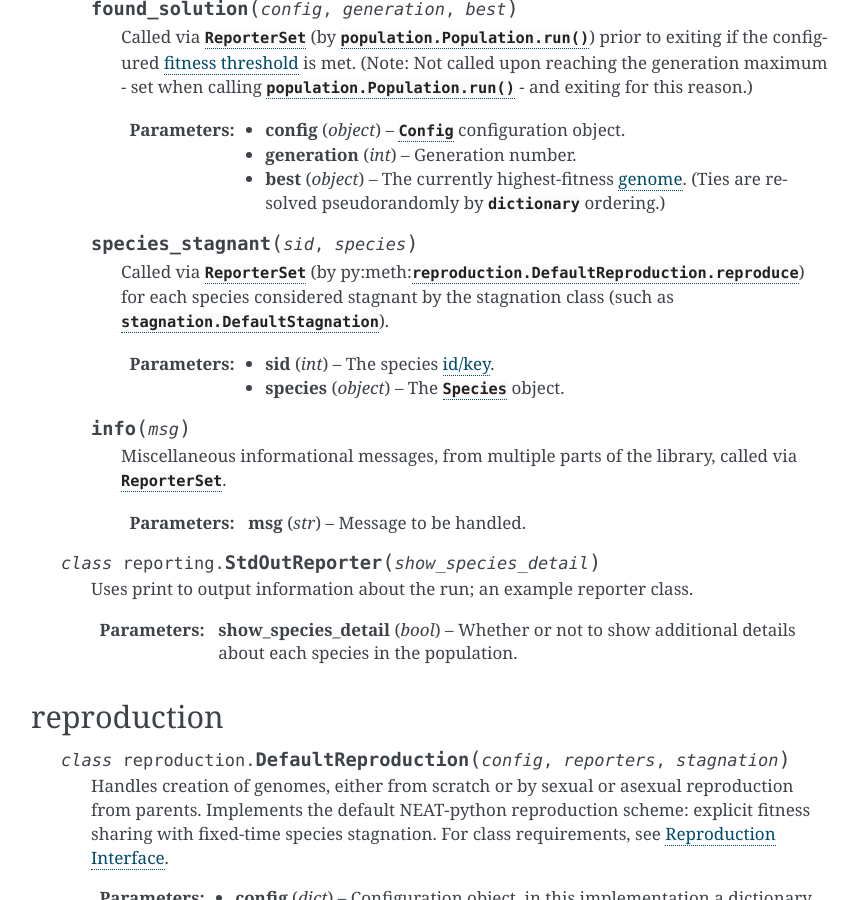
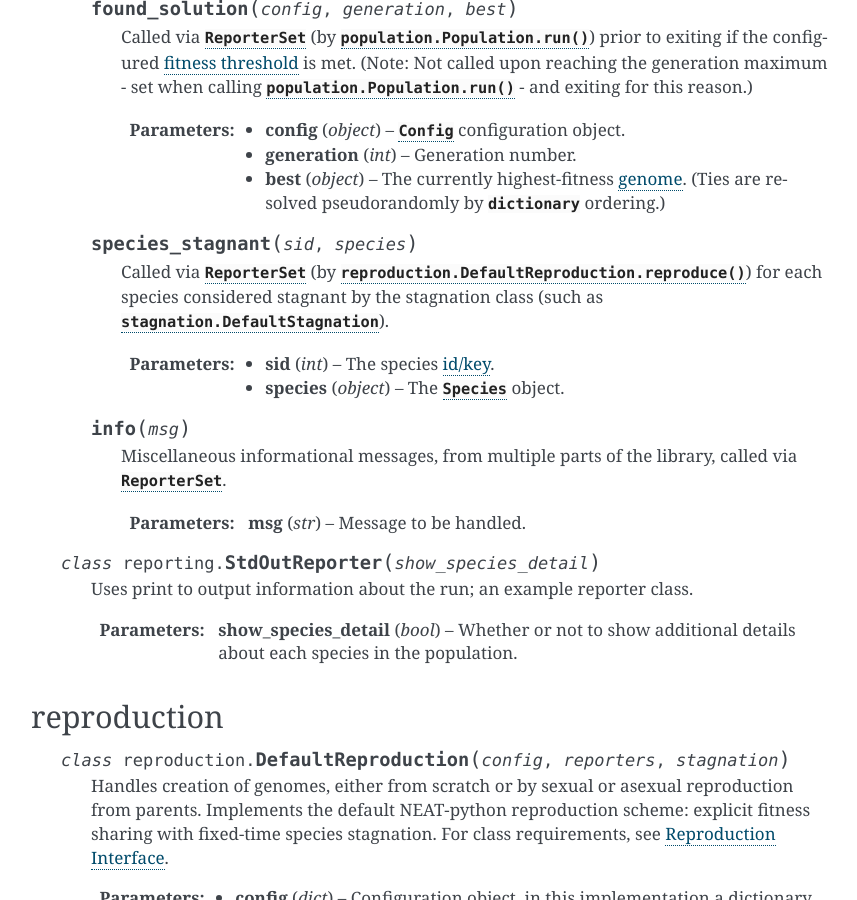
Before and after one commit to CodeReclaimers/neat-python, a Sphinx documentation site: the page built from docs/module_summaries.rst, in a window 1280 px wide and 900 px high, scrolled down 24592 px. Shown: the whole window, without its empty margins (219-1076 px from the left). Built offline with Sphinx 7.4.7, drawn with Linux system fonts in a browser that asks for light colours; some of the changed text lies outside the part shown.

Commit message:
More typo fixes

```diff
--- a/docs/config_file.rst
+++ b/docs/config_file.rst
@@ -380,5 +380,5 @@ required for your particular implementation.
 * *weight_mutate_rate*
     The probability that :term:`mutation` will change the weight of a connection by adding a random value.
 * *weight_replace_rate*
-    The probability that :term:`mutation` will replace the weight of a connection with a newly py:meth:`chosen <attributes.FloatAttribute.mutate_value>`
+    The probability that :term:`mutation` will replace the weight of a connection with a newly :py:meth:`chosen <attributes.FloatAttribute.mutate_value>`
     random value (as if it were a new connection).
--- a/docs/module_summaries.rst
+++ b/docs/module_summaries.rst
@@ -1232,7 +1232,7 @@ reporting
 
     .. py:method:: species_stagnant(sid, species)
 
-      Called via :py:class:`ReporterSet` (by py:meth:`reproduction.DefaultReproduction.reproduce`) for each species considered stagnant by the
+      Called via :py:class:`ReporterSet` (by :py:meth:`reproduction.DefaultReproduction.reproduce`) for each species considered stagnant by the
       stagnation class (such as :py:class:`stagnation.DefaultStagnation`).
 
       :param int sid: The species :term:`id/key <key>`.
```
Also changed, not shown: other parts of docs/module_summaries.rst (+1 -1 lines).
